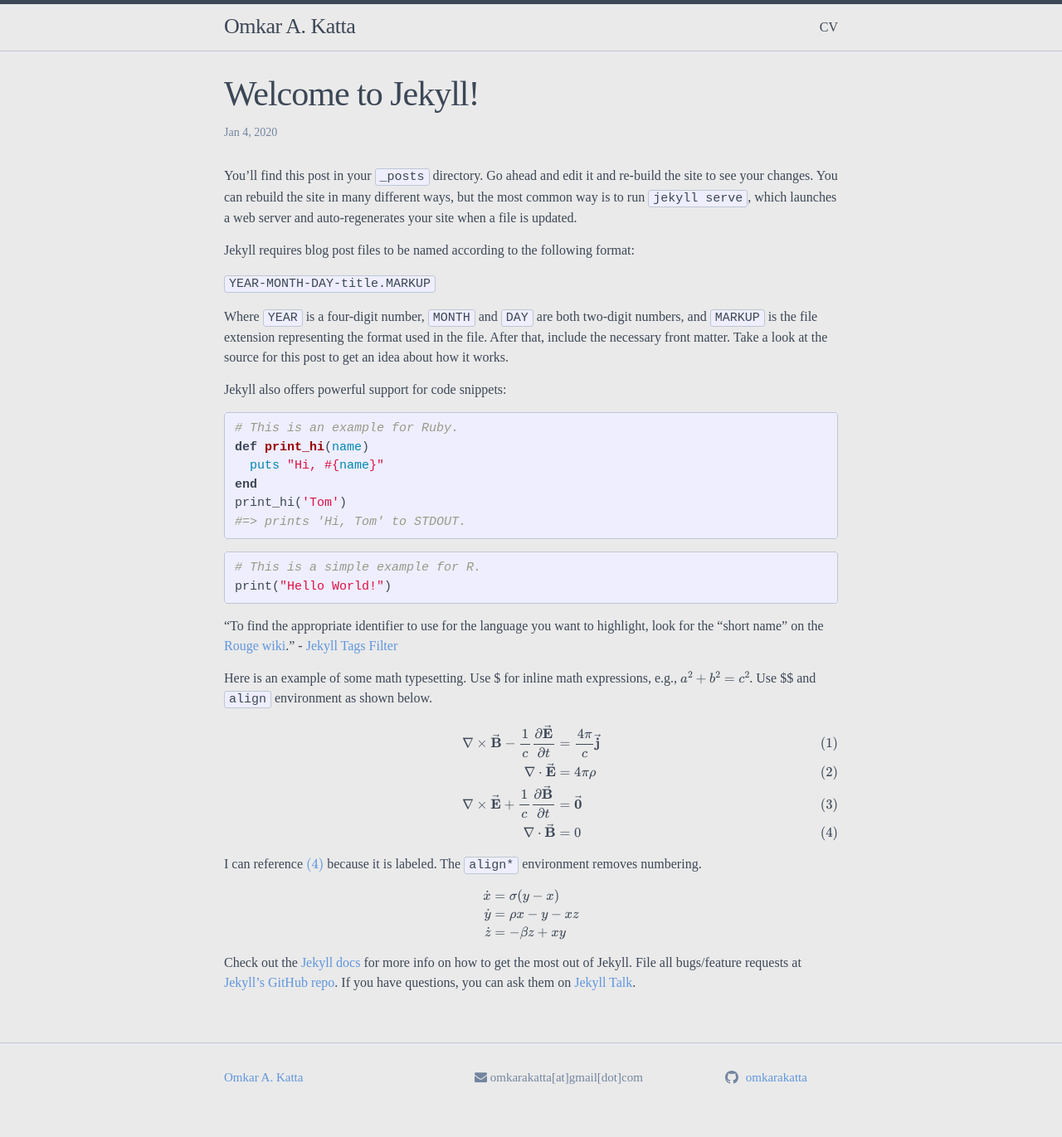
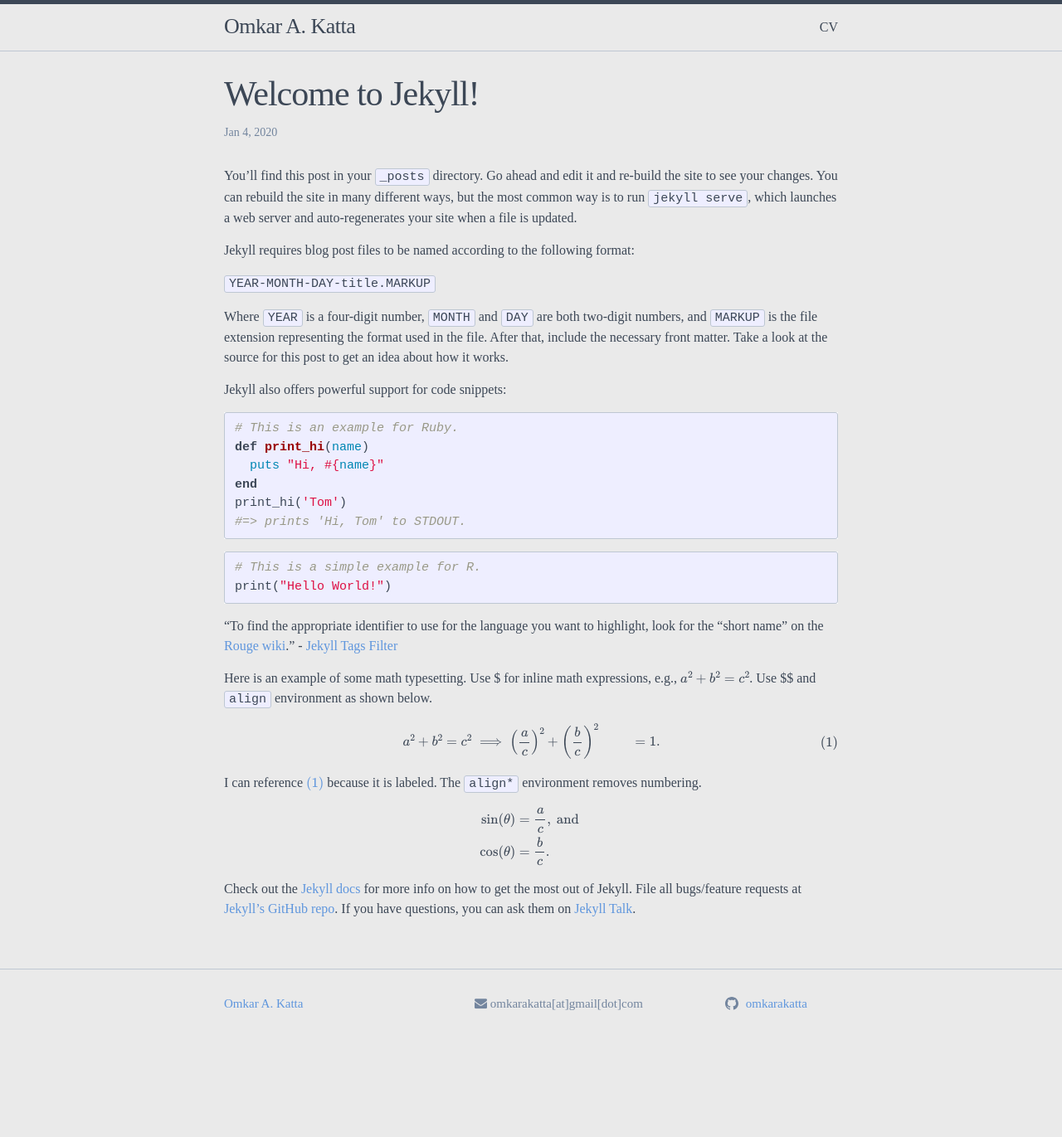
Before and after one commit to omkarakatta/omkarakatta.github.io, a Jekyll site: the page built from _posts/2020-01-04-welcome-to-jekyll.markdown, in a window 1280 px wide. Shown: the whole page at 83% size. Built offline with Jekyll 4.4.1, drawn with Linux system fonts in a browser that asks for light colours; nearby versions of some CDN libraries; formulas are drawn with MathJax 3; after the commit the page ends 1282 px from its top, so only the background shows below that.

Commit message:
change choice of equations

```diff
--- a/_posts/2020-01-04-welcome-to-jekyll.markdown
+++ b/_posts/2020-01-04-welcome-to-jekyll.markdown
@@ -34,10 +34,8 @@
 
 $$
 \begin{align}
-  \nabla\times\vec{\mathbf{B}}-\frac{1}{c}\frac{\partial\vec{\mathbf{E}}}{\partial t} &= \frac{4\pi}{c}\vec{\mathbf{j}} \\
-  \nabla\cdot\vec{\mathbf{E}} &= 4\pi\rho \\
-  \nabla\times\vec{\mathbf{E}}+\frac{1}{c}\frac{\partial\vec{\mathbf{B}}}{\partial t} &= \vec{\mathbf{0}} \\
-  \nabla\cdot\vec{\mathbf{B}} &= 0\label{eqn:example}
+  a^2 + b^2 &= c^2
+  \implies \left(\frac{a}{c}\right)^2 + \left(\frac{b}{c}\right)^2 &= 1. \label{eqn:example}
 \end{align}
 $$
 
@@ -45,9 +43,8 @@
 
 $$
 \begin{align*}
-  \dot{x} &= \sigma(y - x) \\
-  \dot{y} &= \rho x - y - xz \\
-  \dot{z} &= -\beta z + xy
+  \sin(\theta) &= \frac{a}{c}, \textnormal{ and } \\
+  \cos(\theta) &= \frac{b}{c}.
 \end{align*}
 $$
 
```
